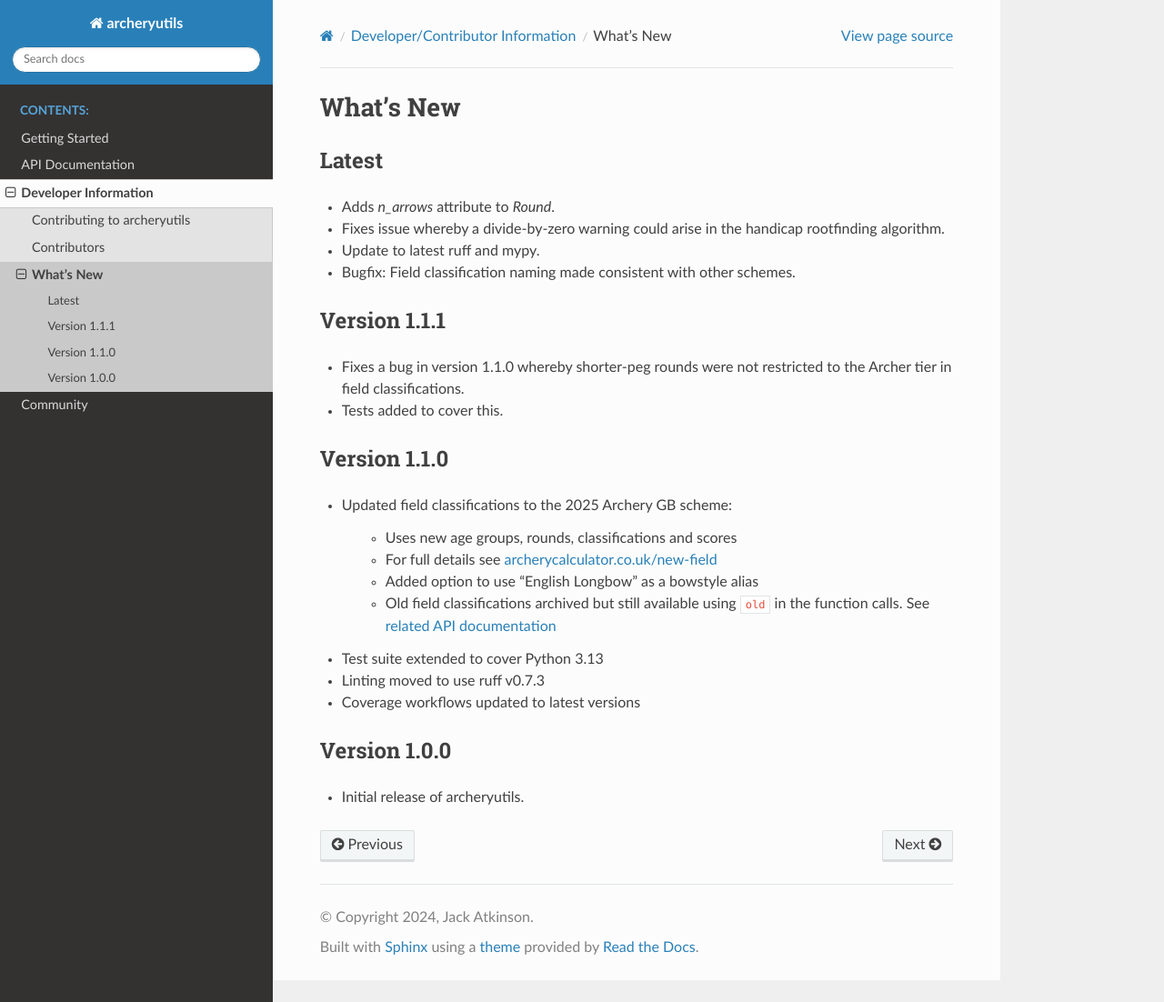
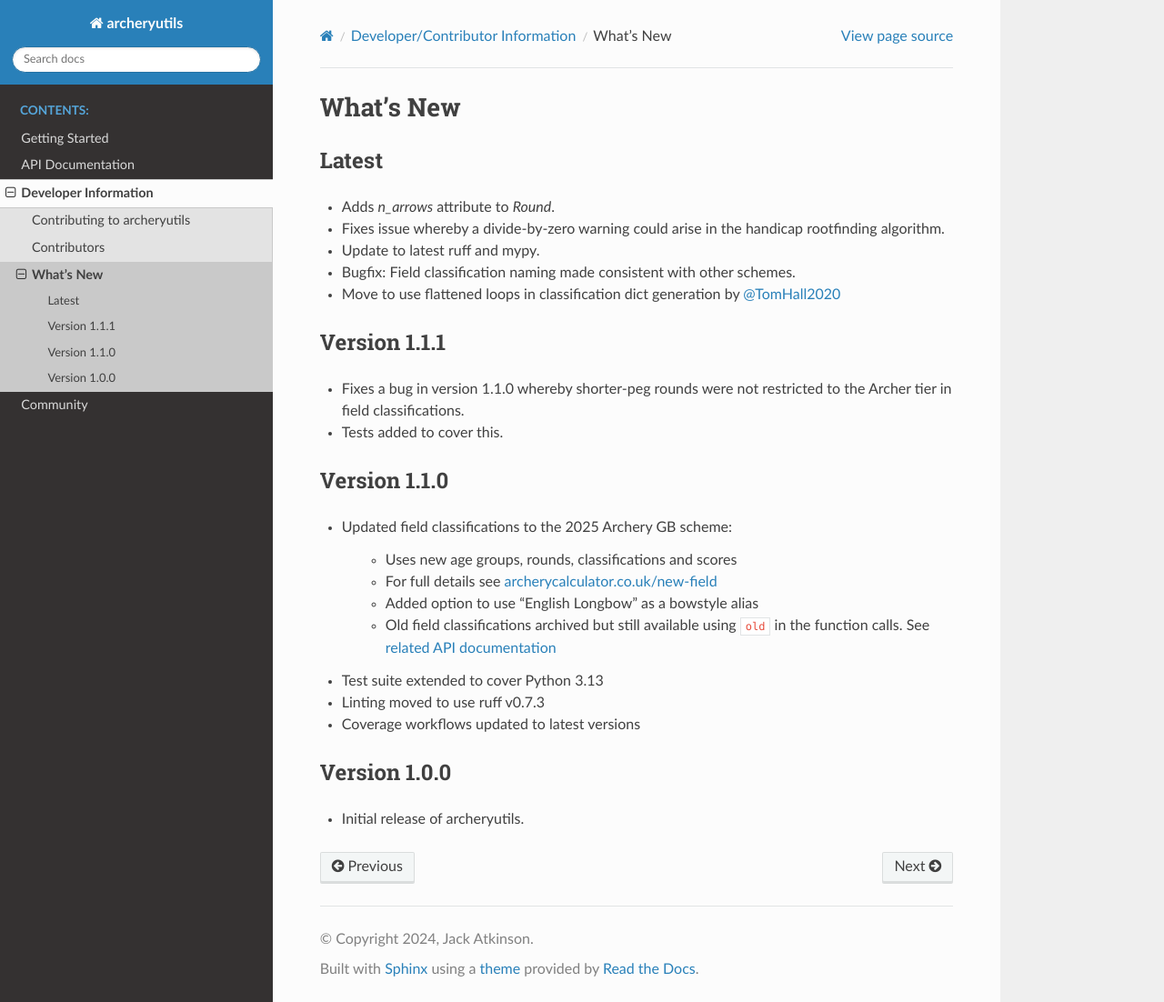
Before and after one commit to jatkinson1000/archeryutils, a Sphinx documentation site: the page built from docs/develop/whats-new.rst, in a window 1280 px wide and 1102 px high. Shown: the whole window at 91% size. Built offline with Sphinx 7.4.7 and the Read the Docs theme 3.1.0, drawn with Linux system fonts in a browser that asks for light colours.

Commit message:
Update whats-new with flattened data loops by @TomHall2020.

```diff
--- a/docs/develop/whats-new.rst
+++ b/docs/develop/whats-new.rst
@@ -8,6 +8,7 @@ Latest
   algorithm.
 * Update to latest ruff and mypy.
 * Bugfix: Field classification naming made consistent with other schemes.
+* Move to use flattened loops in classification dict generation by `@TomHall2020 <https://github.com/TomHall2020>`_
 
 
 Version 1.1.1
```
